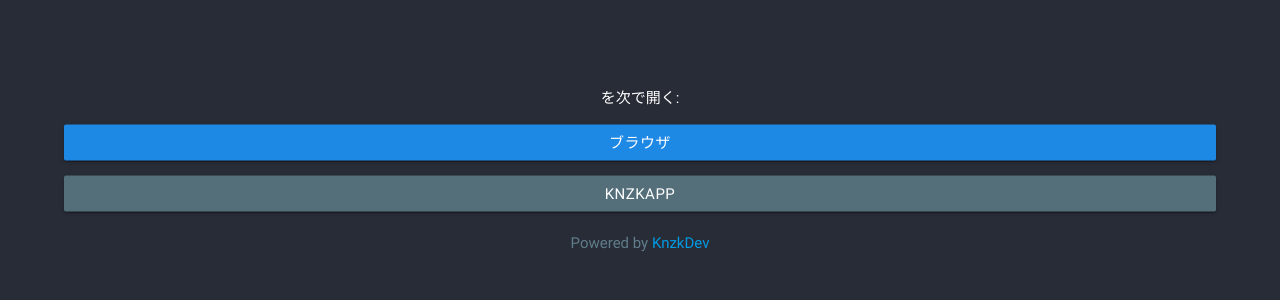
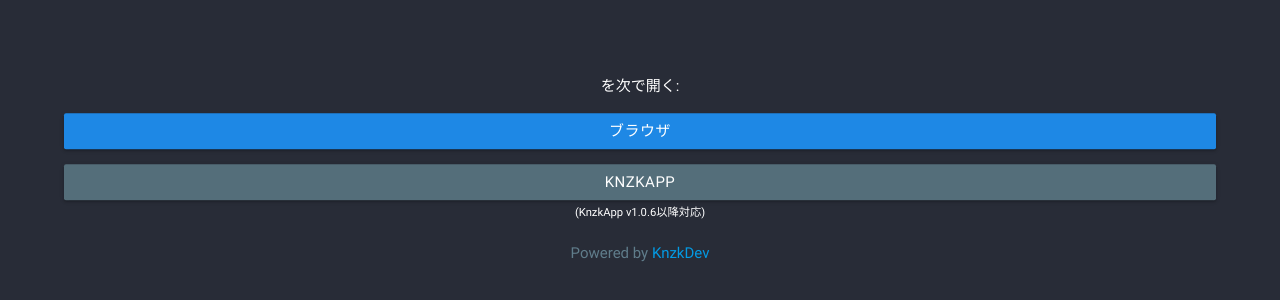
Before and after one commit to KnzkApp/OpenKnzkApp, a plain HTML site: page open.html in a window 1280 px wide. Shown: the part 230-530 px from the top of the page. Drawn offline with nearby package versions, Linux system fonts and the light colour scheme.

Commit message:
Update open.html

```diff
--- a/open.html
+++ b/open.html
@@ -12,7 +12,7 @@
 <main>
     <p class="white-text"><b id="userid"></b> を次で開く:</p>
     <p><a class="blue darken-1 btn" id="open_in_browser">ブラウザ</a></p>
-    <p><a class="blue-grey darken-1 btn" id="open_in_knzkapp">KnzkApp</a></p>
+    <p><a class="blue-grey darken-1 btn" id="open_in_knzkapp">KnzkApp</a><br><small class="white-text">(KnzkApp v1.0.6以降対応)</small></p>
     <p style="margin-top: 20px" class="blue-grey-text lighten-1">Powered by <a href="https://github.com/KnzkDev" target="_blank">KnzkDev</a></p>
 </main>
 <script type="text/javascript" src="https://code.jquery.com/jquery-3.2.1.min.js"></script>
```
